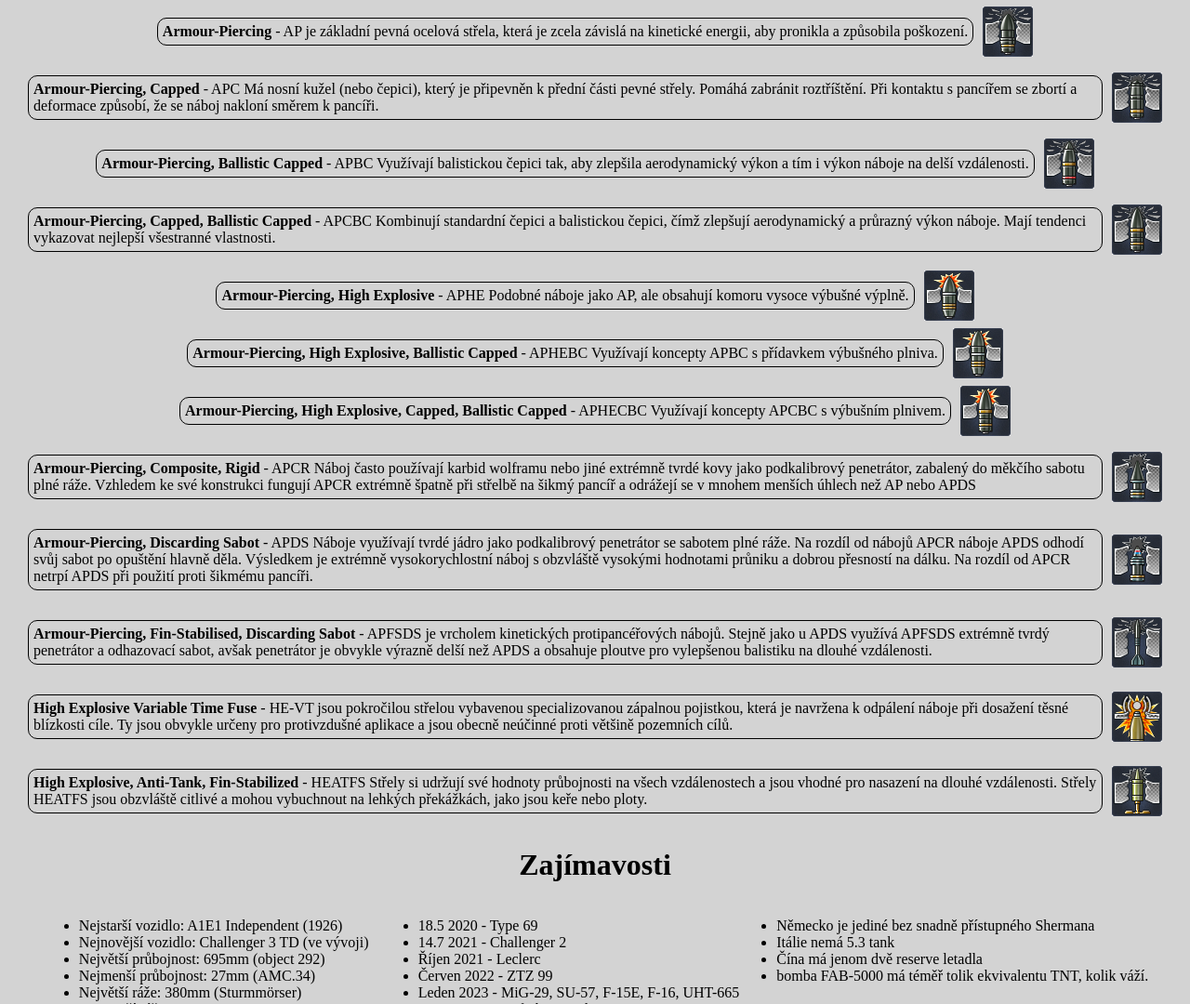
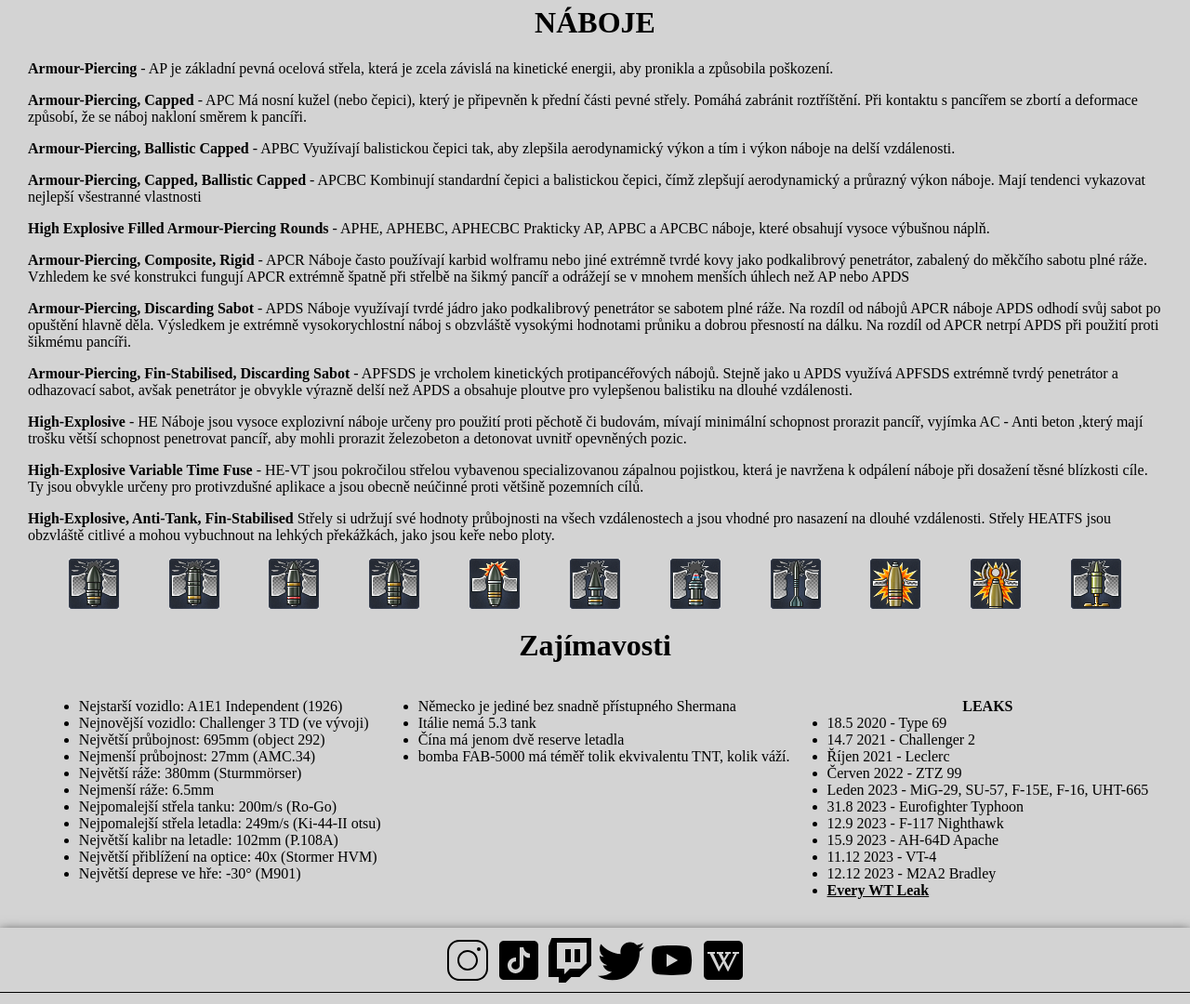
Before and after one commit to B0CK07/pololetniprojekt, a plain HTML site: page index.html in a window 1280 px wide. Shown: the part 729-1809 px from the top of the page at 93% size. Drawn offline with Linux system fonts and the light colour scheme.

Commit message:
987654321

```diff
--- a/index.html
+++ b/index.html
@@ -33,107 +33,96 @@
             </div>
             <h1>TECH TREE</h1>
             <div id="states">
-                <div class="kartisky">
+                <div class="karticky">
                     <img src="img/vlajky/USA_flag.png" alt="USA">
                     <a id="odkaz" href="techtree/USA.html">USA</a>
                 </div>
-                <div class="kartisky">
+                <div class="karticky">
                     <img src="img/vlajky/Germany_flag.png" alt="DE">
                     <a id="odkaz" href="techtree/Germany.html">Germany</a>
                 </div>
-                <div class="kartisky">
+                <div class="karticky">
                     <img src="img/vlajky/USSR_flag.png" alt="USSR">
                     <a id="odkaz" href="techtree/USSR.html">USSR</a>
                 </div>
-                <div class="kartisky">
+                <div class="karticky">
                     <img src="img/vlajky/Britain_flag.png" alt="GB">
                     <a id="odkaz" href="techtree/Britain.html">Great Britain</a>
                 </div>
-                <div class="kartisky">
+                <div class="karticky">
                     <img src="img/vlajky/JAPAN.png" alt="JPN">
                     <a id="odkaz" href="techtree/Japan.html">Japan</a>
                 </div>
-                <div class="kartisky">
+                <div class="karticky">
                     <img src="img/vlajky/CHN.png" alt="CHN">
                     <a id="odkaz" href="techtree/China.html">China</a>
                 </div>
-                <div class="kartisky">
+                <div class="karticky">
                     <img src="img/vlajky/ITA.png" alt="ITA">
                     <a id="odkaz" href="techtree/Italy.html">Italy</a>
                 </div>
-                <div class="kartisky">
+                <div class="karticky">
                     <img src="img/vlajky/FRA.png" alt="FRA">
                     <a id="odkaz" href="techtree/France.html">France</a>
                 </div>
-                <div class="kartisky">
+                <div class="karticky">
                     <img src="img/vlajky/SWE.png" alt="SWE">
                     <a id="odkaz" href="techtree/Sweden.html">Sweden</a>
                 </div>
-                <div class="kartisky">
+                <div class="karticky">
                     <img src="img/vlajky/ISR.png" alt="ISR">
                     <a id="odkaz" href="techtree/Israel.html">Israel</a>
                 </div>
             </div>
             <div class="shells">
                 <div class="AP">
+                    <h1>NÁBOJE</h1>
                     <p><strong>Armour-Piercing</strong> - AP
-                        je základní pevná ocelová střela, která je zcela závislá na kinetické energii, aby pronikla a způsobila poškození.</p>
-                    <img src="img/AP/AP.png" alt="">
-                </div>
-                <div class="AP">
+                        je základní pevná ocelová střela, která je zcela závislá na kinetické energii, aby pronikla a způsobila poškození.
+                    </p>
                     <p><strong>Armour-Piercing, Capped</strong> - APC
-                        Má nosní kužel (nebo čepici), který je připevněn k přední části pevné střely. Pomáhá zabránit roztříštění. Při kontaktu s pancířem se zbortí a deformace způsobí, že se náboj nakloní směrem k pancíři.</p>
-                    <img src="img/AP/APC.png" alt="">
-                </div>
-                <div class="AP">
+                        Má nosní kužel (nebo čepici), který je připevněn k přední části pevné střely. Pomáhá zabránit roztříštění. Při kontaktu s pancířem se zbortí a deformace způsobí, že se náboj nakloní směrem k pancíři.
+                    </p>
                     <p><strong>Armour-Piercing, Ballistic Capped</strong> - APBC
-                        Využívají balistickou čepici tak, aby zlepšila aerodynamický výkon a tím i výkon náboje na delší vzdálenosti.</p>
-                    <img src="img/AP/APBC.png" alt="">
-                </div>
-                <div class="AP">
-                    <p><strong>Armour-Piercing, Capped, Ballistic Capped</strong> - APCBC
-                        Kombinují standardní čepici a balistickou čepici, čímž zlepšují aerodynamický a průrazný výkon náboje. Mají tendenci vykazovat nejlepší všestranné vlastnosti.</p>
-                    <img src="img/AP/APCBC.png" alt="">
-                </div>
-                <div class="AP">
-                    <p><strong>Armour-Piercing, High Explosive</strong> - APHE
-                        Podobné náboje jako AP, ale obsahují komoru vysoce výbušné výplně.</p>
-                    <img src="img/AP/APHE.png" alt="">
-                </div>
-                <div class="AP">
-                    <p><strong>Armour-Piercing, High Explosive, Ballistic Capped</strong> - APHEBC
-                        Využívají koncepty APBC s přídavkem výbušného plniva.</p>
-                    <img src="img/AP/APHEBC.png" alt="">
-                </div>
-                <div class="AP">
-                    <p><strong>Armour-Piercing, High Explosive, Capped, Ballistic Capped</strong> - APHECBC
-                        Využívají koncepty APCBC s výbušním plnivem.</p>
-                    <img src="img/AP/APHECBC.png" alt="">
-                </div>
-                <div class="AP">
+                        Využívají balistickou čepici tak, aby zlepšila aerodynamický výkon a tím i výkon náboje na delší vzdálenosti.
+                    </p>
+                    <p><strong>Armour-Piercing, Capped, Ballistic Capped </strong> - APCBC
+                        Kombinují standardní čepici a balistickou čepici, čímž zlepšují aerodynamický a průrazný výkon náboje. Mají tendenci vykazovat nejlepší všestranné vlastnosti
+                    </p>
+                    <p><strong>High Explosive Filled Armour-Piercing Rounds</strong> - APHE, APHEBC, APHECBC
+                        Prakticky AP, APBC a APCBC náboje, které obsahují vysoce výbušnou náplň.
+                    </p>
                     <p><strong>Armour-Piercing, Composite, Rigid</strong> - APCR
-                        Náboj často používají karbid wolframu nebo jiné extrémně tvrdé kovy jako podkalibrový penetrátor, zabalený do měkčího sabotu plné ráže. Vzhledem ke své konstrukci fungují APCR extrémně špatně při střelbě na šikmý pancíř a odrážejí se v mnohem menších úhlech než AP nebo APDS</p>
-                    <img src="img/AP/APCR.png" alt="">
-                </div>
-                <div class="AP">
+                        Náboje často používají karbid wolframu nebo jiné extrémně tvrdé kovy jako podkalibrový penetrátor, zabalený do měkčího sabotu plné ráže. Vzhledem ke své konstrukci fungují APCR extrémně špatně při střelbě na šikmý pancíř a odrážejí se v mnohem menších úhlech než AP nebo APDS
+                    </p>
                     <p><strong>Armour-Piercing, Discarding Sabot</strong> - APDS
-                        Náboje využívají tvrdé jádro jako podkalibrový penetrátor se sabotem plné ráže. Na rozdíl od nábojů APCR náboje APDS odhodí svůj sabot po opuštění hlavně děla. Výsledkem je extrémně vysokorychlostní náboj s obzvláště vysokými hodnotami průniku a dobrou přesností na dálku. Na rozdíl od APCR netrpí APDS při použití proti šikmému pancíři.</p>
-                    <img src="img/AP/APDS.png" alt="">
-                </div>
-                <div class="AP">
+                        Náboje využívají tvrdé jádro jako podkalibrový penetrátor se sabotem plné ráže. Na rozdíl od nábojů APCR náboje APDS odhodí svůj sabot po opuštění hlavně děla. Výsledkem je extrémně vysokorychlostní náboj s obzvláště vysokými hodnotami průniku a dobrou přesností na dálku. Na rozdíl od APCR netrpí APDS při použití proti šikmému pancíři.
+                    </p>
                     <p><strong>Armour-Piercing, Fin-Stabilised, Discarding Sabot</strong> - APFSDS
-                        je vrcholem kinetických protipancéřových nábojů. Stejně jako u APDS využívá APFSDS extrémně tvrdý penetrátor a odhazovací sabot, avšak penetrátor je obvykle výrazně delší než APDS a obsahuje ploutve pro vylepšenou balistiku na dlouhé vzdálenosti.</p>
-                    <img src="img/AP/APFSDS.png" alt="">
-                </div>
-                <div class="AP">
-                    <p><strong>High Explosive Variable Time Fuse</strong> - HE-VT
-                        jsou pokročilou střelou vybavenou specializovanou zápalnou pojistkou, která je navržena k odpálení náboje při dosažení těsné blízkosti cíle. Ty jsou obvykle určeny pro protivzdušné aplikace a jsou obecně neúčinné proti většině pozemních cílů.</p>
-                    <img src="img/AP/HEVT.png" alt="">
-                </div>
-                <div class="AP">
-                    <p><strong>High Explosive, Anti-Tank, Fin-Stabilized</strong> - HEATFS
-                        Střely si udržují své hodnoty průbojnosti na všech vzdálenostech a jsou vhodné pro nasazení na dlouhé vzdálenosti. Střely HEATFS jsou obzvláště citlivé a mohou vybuchnout na lehkých překážkách, jako jsou keře nebo ploty.</p>
-                    <img src="img/AP/HEATFS.png" alt="">
+                        je vrcholem kinetických protipancéřových nábojů. Stejně jako u APDS využívá APFSDS extrémně tvrdý penetrátor a odhazovací sabot, avšak penetrátor je obvykle výrazně delší než APDS a obsahuje ploutve pro vylepšenou balistiku na dlouhé vzdálenosti.
+                    </p>
+                    <p><strong>High-Explosive</strong> - HE
+                        Náboje jsou vysoce explozivní náboje určeny pro použití proti pěchotě či budovám, mívají minimální schopnost prorazit pancíř, vyjímka AC - Anti beton ,který mají trošku větší schopnost penetrovat pancíř, aby mohli prorazit železobeton a detonovat uvnitř opevněných pozic.
+                    </p>
+                    <p><strong>High-Explosive Variable Time Fuse</strong> - HE-VT
+                        jsou pokročilou střelou vybavenou specializovanou zápalnou pojistkou, která je navržena k odpálení náboje při dosažení těsné blízkosti cíle. Ty jsou obvykle určeny pro protivzdušné aplikace a jsou obecně neúčinné proti většině pozemních cílů.
+                    </p>
+                    <p><strong>High-Explosive, Anti-Tank, Fin-Stabilised</strong>
+                        Střely si udržují své hodnoty průbojnosti na všech vzdálenostech a jsou vhodné pro nasazení na dlouhé vzdálenosti. Střely HEATFS jsou obzvláště citlivé a mohou vybuchnout na lehkých překážkách, jako jsou keře nebo ploty.
+                    </p>
+                    <div class="AP-img">
+                        <img src="img/AP/AP.png" alt="">
+                        <img src="img/AP/APC.png" alt="">
+                        <img src="img/AP/APBC.png" alt="">
+                        <img src="img/AP/APCBC.png" alt="">
+                        <img src="img/AP/APHE.png" alt="">
+                        <img src="img/AP/APCR.png" alt="">
+                        <img src="img/AP/APDS.png" alt="">
+                        <img src="img/AP/APFSDS.png" alt="">
+                        <img src="img/AP/HE.png" alt="">
+                        <img src="img/AP/HEVT.png" alt="">
+                        <img src="img/AP/HEATFS.png" alt="">
+                    </div>
                 </div>
             </div>
             <h1>Zajímavosti</h1>
@@ -153,9 +142,18 @@
                         <li>Největší deprese ve hře: -30° (M901)</li>
                     </ul>
                 </div>
+                <div class="zajimavosti_ostatni">
+                    <ul>
+                        <li>Německo je jediné bez snadně přístupného Shermana</li>
+                        <li>Itálie nemá 5.3 tank</li>
+                        <li>Čína má jenom dvě reserve letadla</li>
+                        <li>bomba FAB-5000 má téměř tolik ekvivalentu TNT, kolik váží.</li>
+                    </ul>
+                </div>
                 <div id="Leaks">
                      <div id="uniky">
                         <ul>
+                           <li id="leak"><strong>LEAKS</strong></li>
                            <li>18.5 2020 - Type 69</li>
                            <li>14.7 2021 - Challenger 2</li>
                            <li>Říjen 2021 - Leclerc</li>
@@ -169,14 +167,6 @@
                            <li><a href="https://www.youtube.com/watch?v=lY6UbxJIsFw&ab_channel=HistoryofEverythingPodcast">Every WT Leak</a></li>
                         </ul>
                      </div>
-                </div>
-                <div class="zajimavosti_ostatni">
-                    <ul>
-                        <li>Německo je jediné bez snadně přístupného Shermana</li>
-                        <li>Itálie nemá 5.3 tank</li>
-                        <li>Čína má jenom dvě reserve letadla</li>
-                        <li>bomba FAB-5000 má téměř tolik ekvivalentu TNT, kolik váží.</li>
-                    </ul>
                 </div>
             </div>
         </div>
--- a/style/style.css
+++ b/style/style.css
@@ -7,7 +7,7 @@ body {
 header{
     width: 100%;
     height: 100px;
-    box-shadow: rgba(0, 0, 0, 0.1) 0px 4px 12px;
+    box-shadow: rgba(0, 0, 0, 0.4) 0px 4px 12px;
 }
 
 .header{
@@ -62,7 +62,6 @@ main{
 
 #info{
     margin: 0 20px;
-    padding: 0 10px;
 }
 
 #states{
@@ -73,7 +72,7 @@ main{
     padding: 0 10px;
     gap: 30px;
 }
-.kartisky{
+.karticky{
     display: flex;
     flex-direction: column;
     border: solid 1px rgb(0, 0, 0);
@@ -82,7 +81,7 @@ main{
     margin: 5px;
     background-color: white;
 }
-.kartisky img{
+.karticky img{
     width: 130px;
     height: 68px;
 }
@@ -93,20 +92,16 @@ main{
     flex-direction: column;
     margin: 15px;
 }
-.shells p{
-    border: 1px solid black;
-    border-radius: 10px;
-    padding: 5px 5px 5px 5px;
-}
+
 .AP{
-    display: flex;
-    flex-direction: row;
-    align-items: center;
     gap: 10px;
 }
-.AP img{
-    width: 54px;
-    height: 54px;
+.AP-img{
+    display: flex;
+    justify-content: center;
+    align-items: center;
+    flex-wrap: wrap;
+    gap: 10px;
 }
 
 #odkaz{
@@ -136,13 +131,17 @@ h3, h1{
     border: none;
 }
 
-
 #Leaks a, #info a{
     text-decoration: underline;
 }
 
+#leak{
+    display: flex;
+    justify-content: center;
+}
+
 footer{
-    box-shadow: rgba(0, 0, 0, 0.1) 0px 4px 12px;
+    box-shadow: rgba(0, 0, 0, 0.9) 0px 4px 12px;
 }
 
 .obrazky{
@@ -161,7 +160,7 @@ footer{
 
 
 @media only screen and (min-width: 768px) {
-    .kartisky img:hover{
+    .karticky img:hover{
         filter: blur(3px);
     }
     #info a:hover{
@@ -177,5 +176,8 @@ footer{
         justify-content: center;
         align-items: flex-start;
     }
-
+    .AP-img{
+        display: flex;
+        justify-content: space-evenly;
+    }
 }
```
Also changed, not shown: img/AP/HE.png (added).
